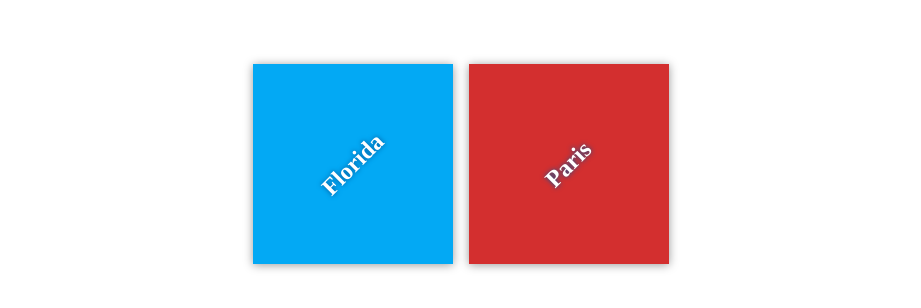
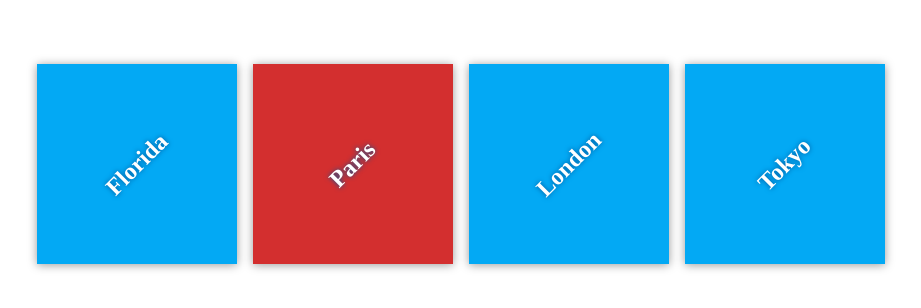
Before and after one commit to bilalpandor/my-travel-plans, a plain HTML site: page index.html in a window 1280 px wide. Shown: the part 236-544 px from the top of the page, without its empty margins (179-1100 px from the left). Drawn offline with Linux system fonts and the light colour scheme.

Commit message:
Add new destinations

```diff
--- a/index.html
+++ b/index.html
@@ -17,6 +17,14 @@
             <div class="destination" id="paris">
                 <h2>Paris</h2>
             </div>
+
+            <div class="destination" id="london">
+                <h2>London</h2>
+            </div>
+
+            <div class="destination" id="new york">
+                <h2>Tokyo</h2>
+            </div>
         </div>
     </div>
 
```
